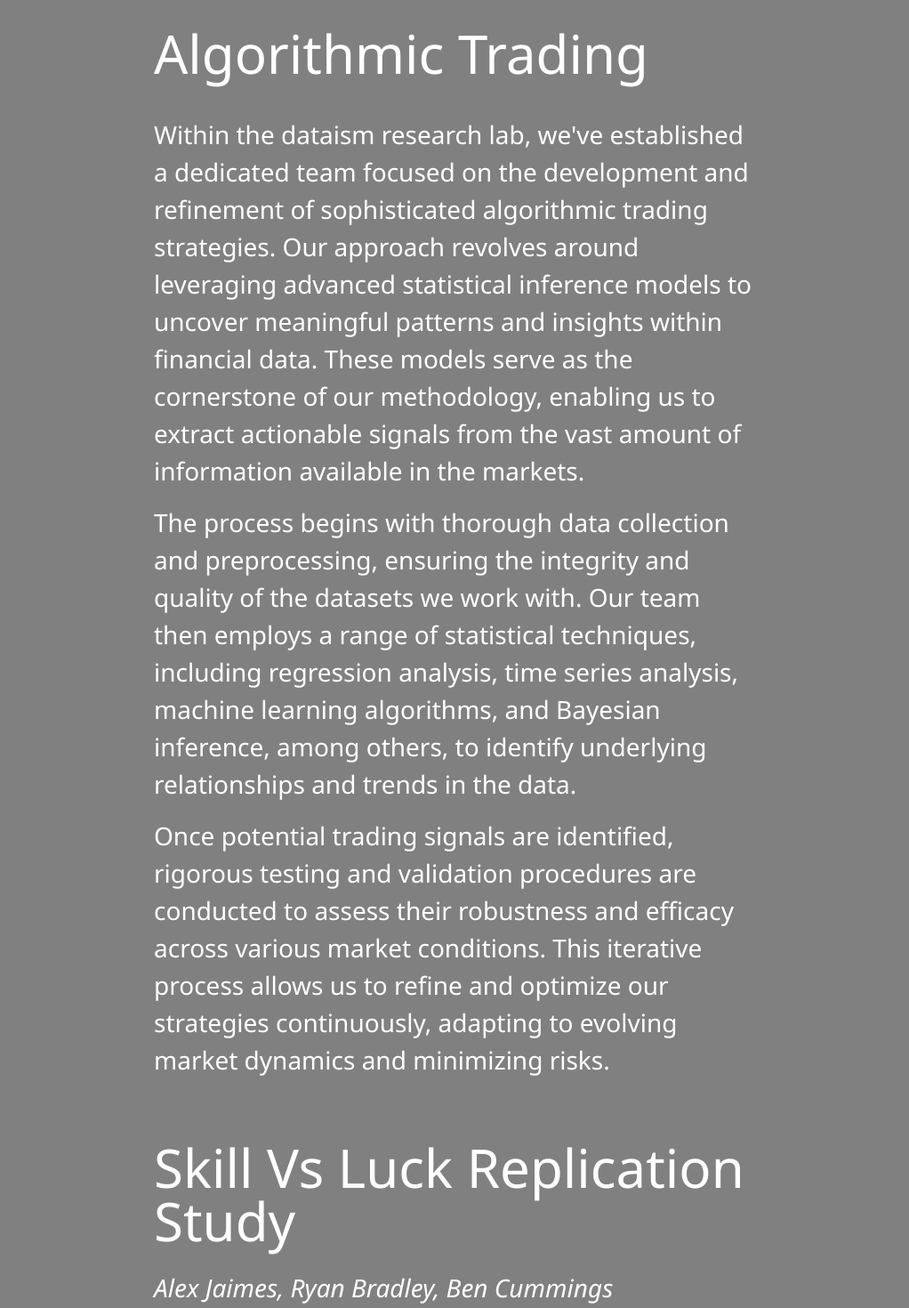
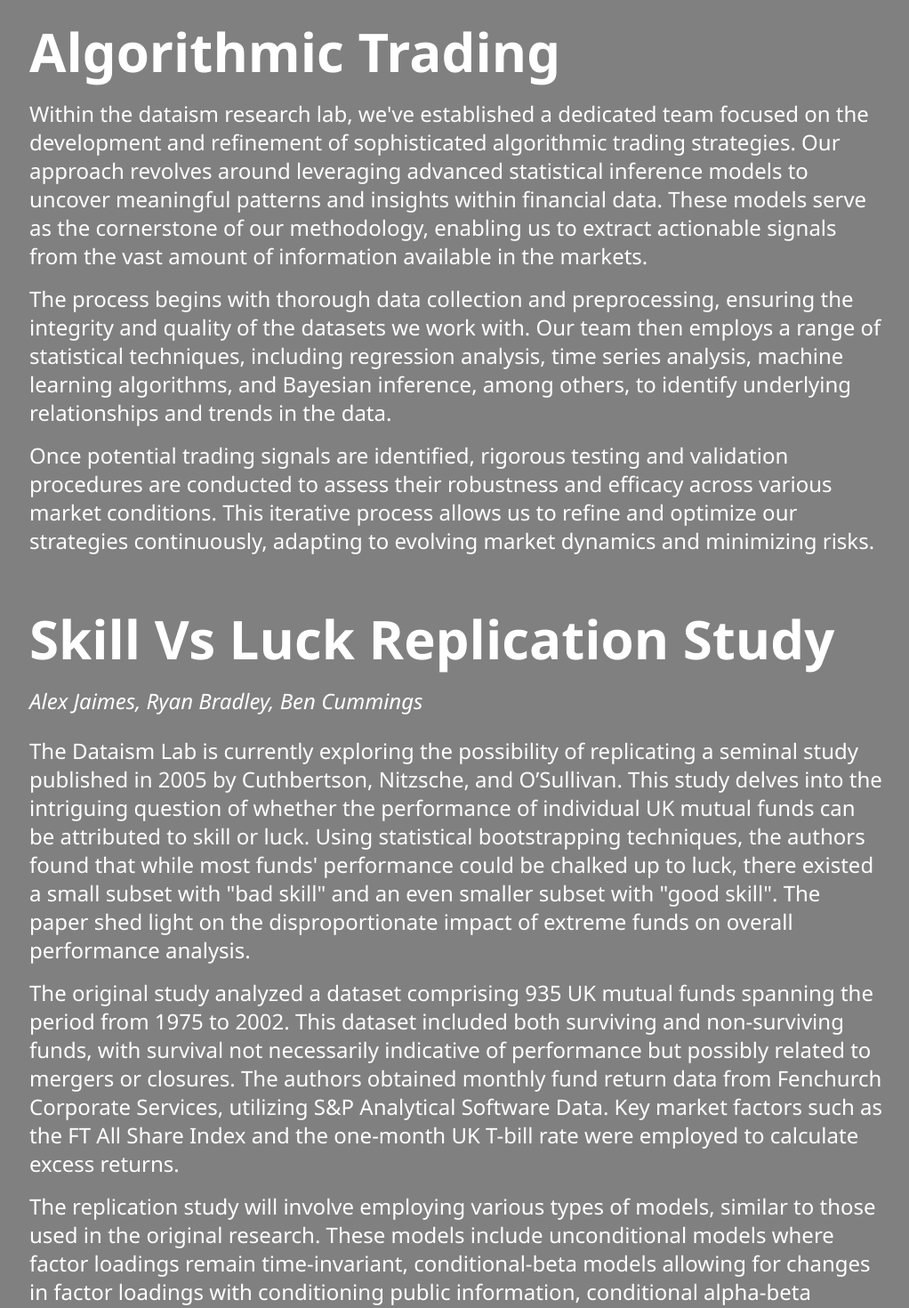
Before and after one commit to notansooon/Personal_Web, a React (Create React App) app: page /Projects in a window 1280 px wide. Shown: the part 520-1990 px from the top of the page at 89% size, without its empty margins (127-1149 px from the left). Built offline with nearby package versions, Linux system fonts and the light colour scheme.

Commit message:
UI changes

```diff
--- a/src/Components/Pages/Projects.jsx
+++ b/src/Components/Pages/Projects.jsx
@@ -1,22 +1,17 @@
 import React from 'react';
-import data from '../image.json'
+import data from '../image.json';
 
 function Projects() {
+  const projectImage = data.pageImage.find(item => item.name === 'Projects');
 
-  const projectImage = data.pageImage.find(item => item.name === 'Projects')
   return (
-
-
       <>
-    <img className='w-full h-[500px] relative object-cover' src ={projectImage.image} />
-    <div className="container mx-[auto] px-[300px] pt-[50px]">
-
-      <section className="mb-8 text-white">
-        <h2 className="text-6xl mb-2">Algorithmic Trading</h2>
-
-
-        <div className='text-2.5xl '>
-        <p className="mt-10 mb-4">
+        <img className="w-full h-[500px] object-cover" src={projectImage.image} alt="Projects" />
+        <div className="container mx-auto px-4 md:px-10 lg:px-20 xl:px-40 pt-12">
+          <section className="mb-16 text-white">
+            <h2 className="text-4xl md:text-5xl lg:text-6xl font-bold mb-6">Algorithmic Trading</h2>
+            <div className="text-lg md:text-xl lg:text-2xl">
+              <p className="mt-6 mb-4">
                 Within the dataism research lab, we've established a dedicated team focused on the development and refinement of sophisticated algorithmic trading strategies. Our approach revolves around leveraging advanced statistical inference models to uncover meaningful patterns and insights within financial data. These models serve as the cornerstone of our methodology, enabling us to extract actionable signals from the vast amount of information available in the markets.
               </p>
               <p className="mb-4">
@@ -28,10 +23,10 @@
             </div>
           </section>
 
-      <section className="mb-8 text-white">
-        <div className='text-2.5xl'>
-        <h2 className="text-6xl mt-[70px] mb-2">Skill Vs Luck Replication Study</h2>
-        <p className="italic mb-6 mt-6">Alex Jaimes, Ryan Bradley, Ben Cummings</p>
+          <section className="mb-16 text-white">
+            <h2 className="text-4xl md:text-5xl lg:text-6xl font-bold mb-6">Skill Vs Luck Replication Study</h2>
+            <p className="italic mb-6 text-lg md:text-xl lg:text-2xl">Alex Jaimes, Ryan Bradley, Ben Cummings</p>
+            <div className="text-lg md:text-xl lg:text-2xl">
               <p className="mb-4">
                 The Dataism Lab is currently exploring the possibility of replicating a seminal study published in 2005 by Cuthbertson, Nitzsche, and O’Sullivan. This study delves into the intriguing question of whether the performance of individual UK mutual funds can be attributed to skill or luck. Using statistical bootstrapping techniques, the authors found that while most funds' performance could be chalked up to luck, there existed a small subset with "bad skill" and an even smaller subset with "good skill". The paper shed light on the disproportionate impact of extreme funds on overall performance analysis.
               </p>
--- a/src/Components/Pages/style.css
+++ b/src/Components/Pages/style.css
@@ -1,3 +1,5 @@
+
+
 .custom-placeholder::placeholder {
   font-size: 30px; /* Custom font size for placeholder */
   color: #ccc; /* Custom color for placeholder text */
```
Lines whose indentation alone changed are shown as unchanged.
